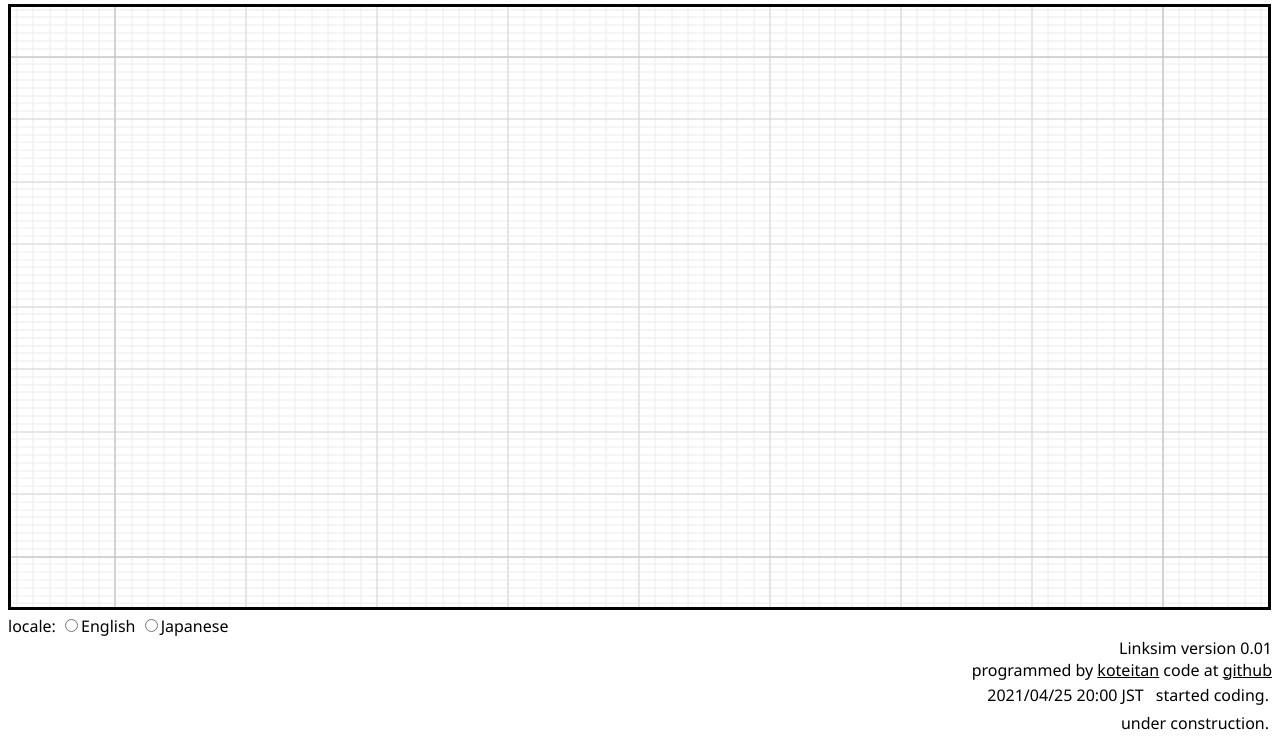
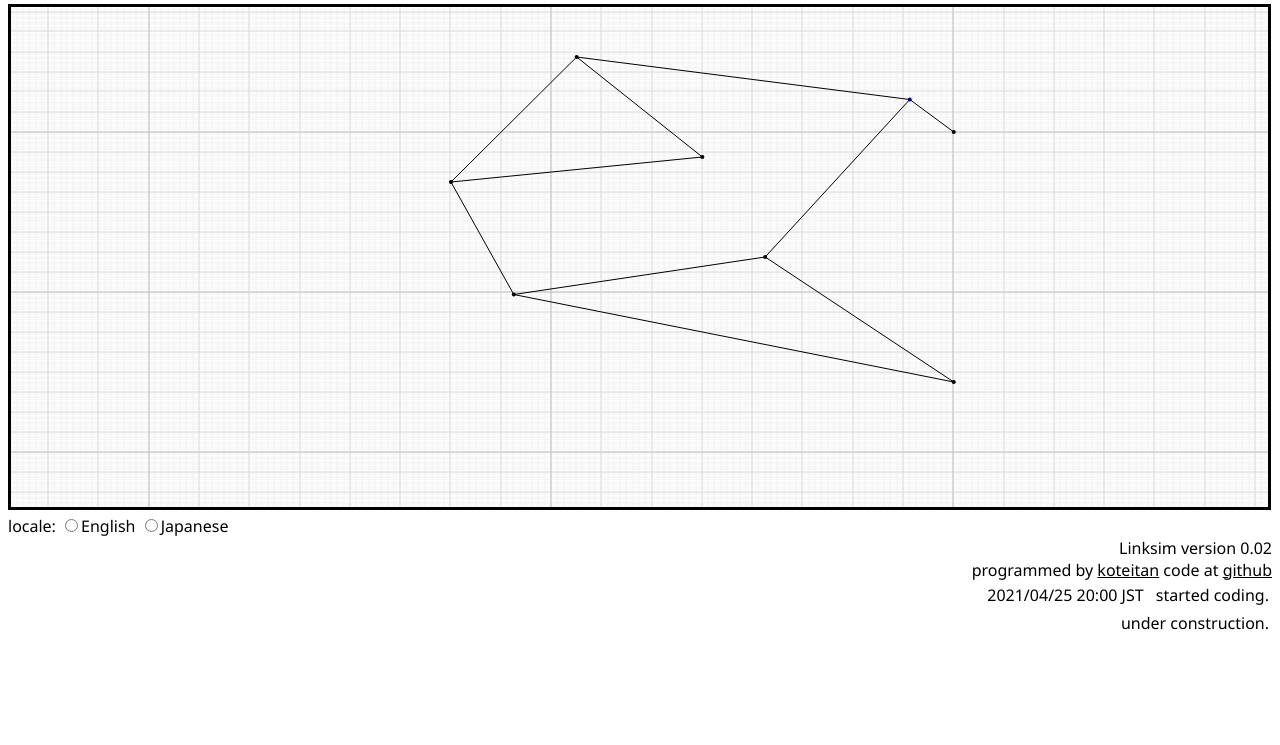
Before and after one commit to koteitan/linksim, a plain HTML site: page index.html in a window 1280 px wide. Shown: the part 69-814 px from the top of the page. Drawn offline with nearby package versions, Linux system fonts and the light colour scheme.

Commit message:
v0.2./drawing

```diff
--- a/index.html
+++ b/index.html
@@ -1,11 +1,12 @@
 <!DOCTYPE html>
 <html>
-<head><title>Linksim the mechanical linkage simulator Online</title>
+<head><title>Linksim - the mechanical linkage simulator Online</title>
 <meta http-equiv="Content-type" content="text/html; charset=sjis">
 <meta http-equiv="Content-Style-Type" content="text/css">
 <script type="text/javascript" src="https://code.jquery.com/jquery-1.12.0.min.js"></script>
 <script type="text/javascript" src="./exarray.js"></script>
 <script type="text/javascript" src="./exmath.js"></script>
+<script type="text/javascript" src="./matrix.js"></script>
 <script type="text/javascript" src="./excanvas.js"></script>
 <script type="text/javascript" src="./event.js"></script>
 <script type="text/javascript" src="./geom.js"></script>
@@ -26,7 +27,7 @@
   --></style>
 </head>
 <body>
-<h2>Linksim the mechanical linkage simulator Online</h2>
+<h2>Linksim - mechanical linkage simulator online</h2>
 <canvas id="outcanvas" width=600px height=600px style="border-style:solid"></canvas><br>
 
 <form name="form0">
--- a/main.js
+++ b/main.js
@@ -17,19 +17,19 @@ window.onload = function(){
 var mainlink;
 var initLink=function(){
   //init world
-  var m = 0.1; //default margin
-  gW = new Geom(2,[[0-m,0-m],[1+m,1+m]]);
+  var m = 0; //default margin
+  gW = new Geom(2,[[-150-m,-150-m],[50+m,50+m]]);
   //init example net
   mainlink = new Net([
     [//pos[i]=[x,y]
-      [0,0],
-      [-7,13],
-      [-6,3],
-      [-3,-5],
-      [-4,-1],
-      [-8,-2],
-      [-7,-6.5],
-      [0,-10],
+      [  0,   0],
+      [ -7, +13],
+      [-60, +30],
+      [-30, -50],
+      [-40, -10],
+      [-80, -20],
+      [-70, -65],
+      [  0,-100],
     ],
     [ //edge[i]=[from,to,(len)]
       [0,1,15],
@@ -50,12 +50,17 @@ var initLink=function(){
     Math.PI/3*2,//angle
   ]);
 };
+var procLink=function(){
+  mainlink.angle+=10/180*Math.PI;
+  mainlink.calcpos();
+}
 /* continued from main(). */
 var initMaps2=function(res){
   isRequestedDraw = true;
 }
 //game loop ------------------
 var procAll=function(){
+  procLink();
   procEvent();
   if(isRequestedDraw){
     procDraw();
@@ -75,7 +80,7 @@ window.onresize = function(){ //browser resize
   var wx,wy;
   var agent = navigator.userAgent;
   var wx= [(document.documentElement.clientWidth-10)*0.99, 320].max();
-  var wy= [(document.documentElement.clientHeight-200), 20].max();
+  var wy= [(document.documentElement.clientHeight-300), 20].max();
   document.getElementById("outcanvas").width = wx;
   document.getElementById("outcanvas").height= wy;
   renewgS();
@@ -92,7 +97,7 @@ var fontsize = 15;
 var radius = 15;
 var isRequestedDraw = true;
 var isSheetLoaded = false;
-var frameRate = 60; //[fps]
+var frameRate = 30; //[fps]
 //init
 var initDraw=function(){
   can = document.getElementById("outcanvas");
@@ -146,6 +151,25 @@ var procDraw = function(){
   }//d
 
   //draw nodes
+  for(var i=0;i<mainlink.pos.length;i++){
+    var s=transPos(mainlink.pos[i],gW,gS);
+    ctx.beginPath();
+    ctx.fillStyle="black";
+    if(i==mainlink.fixed) ctx.fillStyle="red";
+    if(i==mainlink.sat  ) ctx.fillStyle="blue";
+    ctx.arc(s[0],s[1],2,0,Math.PI*2,false);
+    ctx.fill();
+  }
+  //draw edges
+  for(var i=0;i<mainlink.edge.length;i++){
+    var s0=transPos(mainlink.pos[mainlink.edge[i][0]],gW,gS);
+    var s1=transPos(mainlink.pos[mainlink.edge[i][1]],gW,gS);
+    ctx.strokeStyle="black";
+    ctx.beginPath();
+    ctx.moveTo(s0[0],s0[1]);
+    ctx.lineTo(s1[0],s1[1]);
+    ctx.stroke();
+  }
 }
 //event---------------------
 var downpos=[-1,-1];// start of drag
@@ -208,27 +232,26 @@ var Net=function(json){
     }
   }
 }
-
 Net.prototype.calcpos=function(){
   var sat=this.sat;
   var sun=this.sun;
+  var nodes=this.pos.length;
   var edges=this.edge.length;
-  var nodes=this.edge.max().max();
   var pos=new Array(nodes); //new position
   var done=new Array(nodes);
   for(var i=0;i<nodes;i++)done[i]=false;
   //set pos of fixed
-  this.fixed.foreach(function(f,i){
-    pos[f]=this.fixpos[i];
-    done[f]=true;
-  });
+    for(var f=0;f<this.fixed.length;f++){
+      pos[this.fixed[f]]=this.fixpos[i];
+      done[this.fixed[f]]=true;
+    }
   //set pos of sat
   var satsunlen=this.getlength(sat,sun);
   pos[sat]=[
     satsunlen*Math.cos(this.angle),
     satsunlen*Math.sin(this.angle)
   ];
-  done[san]=true;
+  done[sun]=true;
 
   //iterate others
   do{
@@ -269,3 +292,12 @@ Net.prototype.calcpos=function(){
     }
   }while(isloop);
 }
+Net.prototype.getlength=function(a,b){
+  for(var i=0;i<this.edge.length;i++){
+    if((this.edge[i][0]==a && this.edge[i][1]==b)||
+       (this.edge[i][0]==b && this.edge[i][1]==a)){
+      return this.edge[i][2];
+    }
+  }
+  return -1;
+}
--- a/version.js
+++ b/version.js
@@ -1,4 +1,4 @@
-document.getElementById("versiondisplay").innerHTML = "0.01";
+document.getElementById("versiondisplay").innerHTML = "0.02";
 document.getElementById("changelog").innerHTML =
 "<table align='right'><tr><td style='text-align:right'>2021/04/25 20:00 JST</td><td>&nbsp;</td><td>started coding.</td></tr></table>";
 document.getElementById("knownbugs").innerHTML =
```
